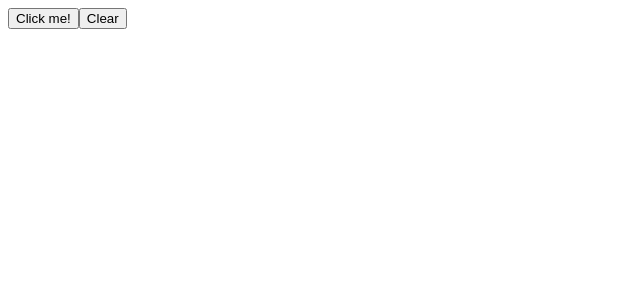
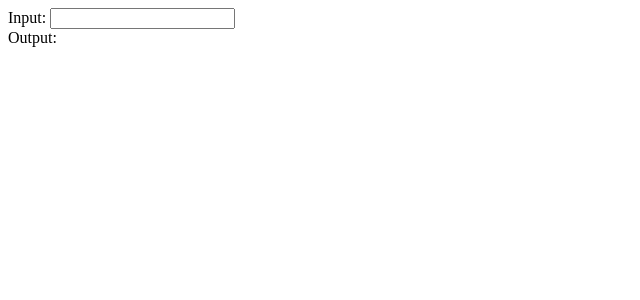
Before and after one commit to Jopie64/angular-observable-demo, an Angular app: page / in a window 1280 px wide. Shown: the top 300 px of the page, without its empty margins (0-640 px from the left). Built offline with nearby package versions, Linux system fonts and the light colour scheme.

Commit message:
Simple input/output

```diff
--- a/src/app/app.component.html
+++ b/src/app/app.component.html
@@ -1,10 +1,6 @@
-<button (click)="onClick()">Click me!</button>
-<button (click)="onClear()">Clear</button>
-<div class="cards">
-  <div class="card" *ngFor="let card of cards">
-    <div class="container">
-      <h4><b>{{ card.title }}</b></h4>
-      <p>{{ card.value }}</p>
-    </div>
-  </div>
+<div>
+  Input: <input (keyup)="input$.next($event.target.value)">
 </div>
+<div>
+  Output: {{ output$ | async }}
+</div>
--- a/src/app/app.component.ts
+++ b/src/app/app.component.ts
@@ -1,4 +1,5 @@
 import { Component } from '@angular/core';
+import { Subject } from 'rxjs';
 
 interface Card {
   value: string;
@@ -12,18 +13,7 @@ interface Card {
 })
 export class AppComponent {
   title = 'angular-observable-demo';
+  input$ = new Subject<string>();
 
-  cards: Card[] = [];
-
-  addCard(card: Card) {
-    this.cards.push(card);
-  }
-
-  onClick() {
-    this.addCard({title: 'Usefull things', value: 'Hello'});
-  }
-
-  onClear() {
-    this.cards = [];
-  }
+  output$ = this.input$;
 }
```
